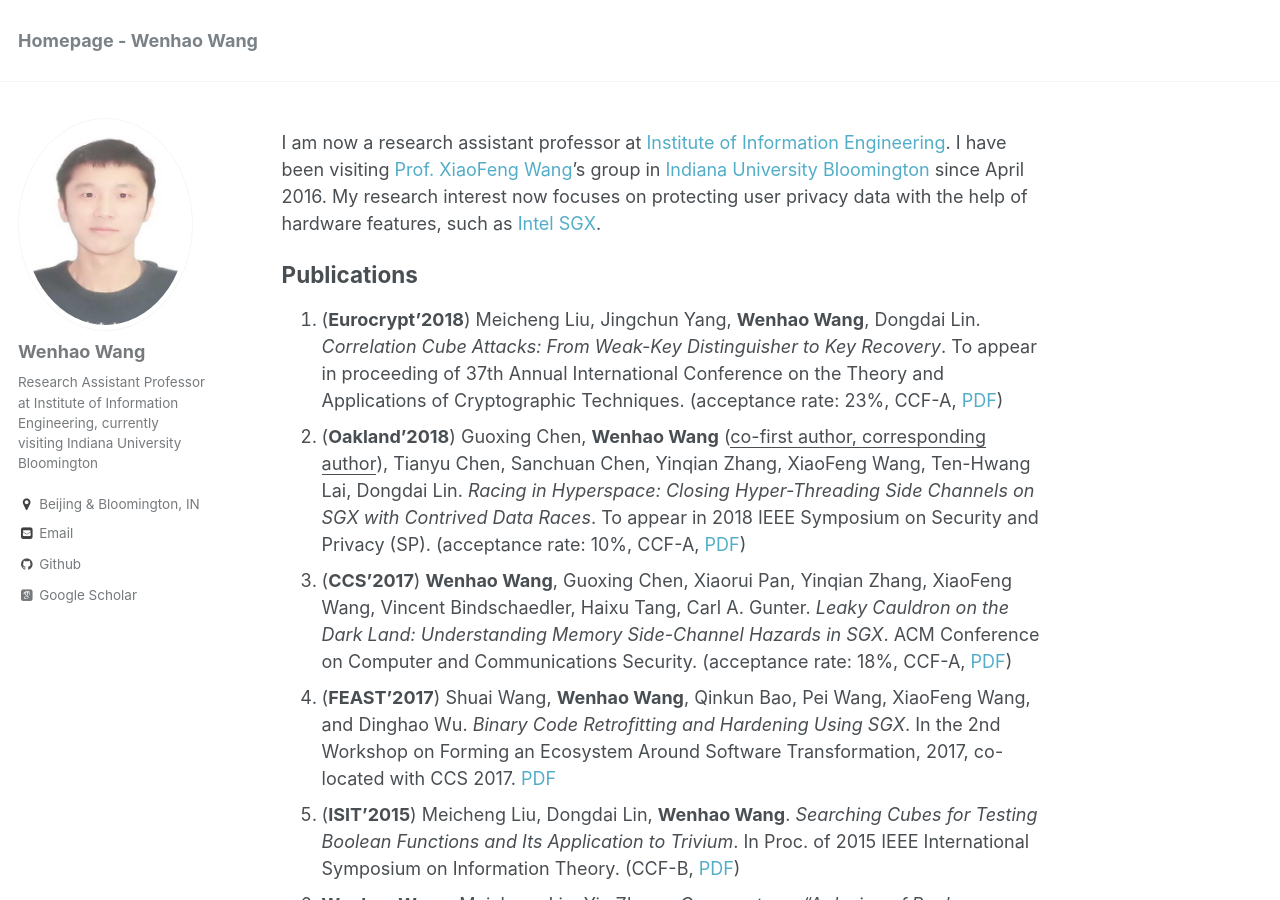
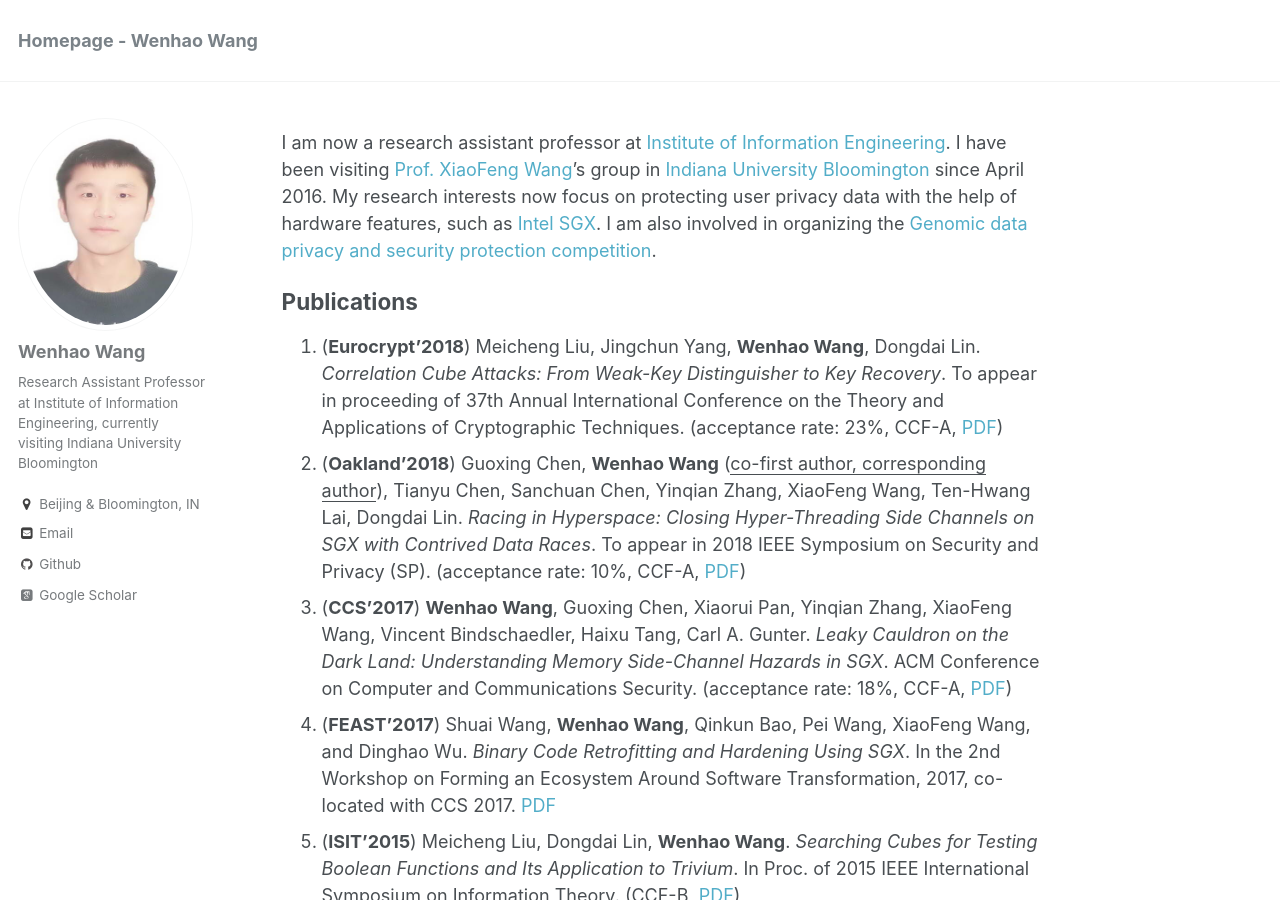
Before and after one commit to wenhao19/heartever.github.io, a Jekyll site: the page built from _pages/about.md, in a window 1280 px wide and 900 px high. Built offline with Jekyll 4.4.1, drawn with Linux system fonts in a browser that asks for light colours; some web fonts are replaced.

Commit message:
Update about.md

```diff
--- a/_pages/about.md
+++ b/_pages/about.md
@@ -7,7 +7,7 @@
   - /about/
   - /about.html
 ---
-I am now a research assistant professor at [Institute of Information Engineering](http://www.iie.ac.cn/). I have been visiting [Prof. XiaoFeng Wang](https://www.informatics.indiana.edu/xw7/)'s group in [Indiana University Bloomington](https://www.indiana.edu/) since April 2016. My research interest now focuses on protecting user privacy data with the help of hardware features, such as [Intel SGX](https://software.intel.com/en-us/sgx).
+I am now a research assistant professor at [Institute of Information Engineering](http://www.iie.ac.cn/). I have been visiting [Prof. XiaoFeng Wang](https://www.informatics.indiana.edu/xw7/)'s group in [Indiana University Bloomington](https://www.indiana.edu/) since April 2016. My research interests now focus on protecting user privacy data with the help of hardware features, such as [Intel SGX](https://software.intel.com/en-us/sgx). I am also involved in organizing the [Genomic data privacy and security protection competition](http://www.humangenomeprivacy.org/).
 
 Publications
 ======
```
